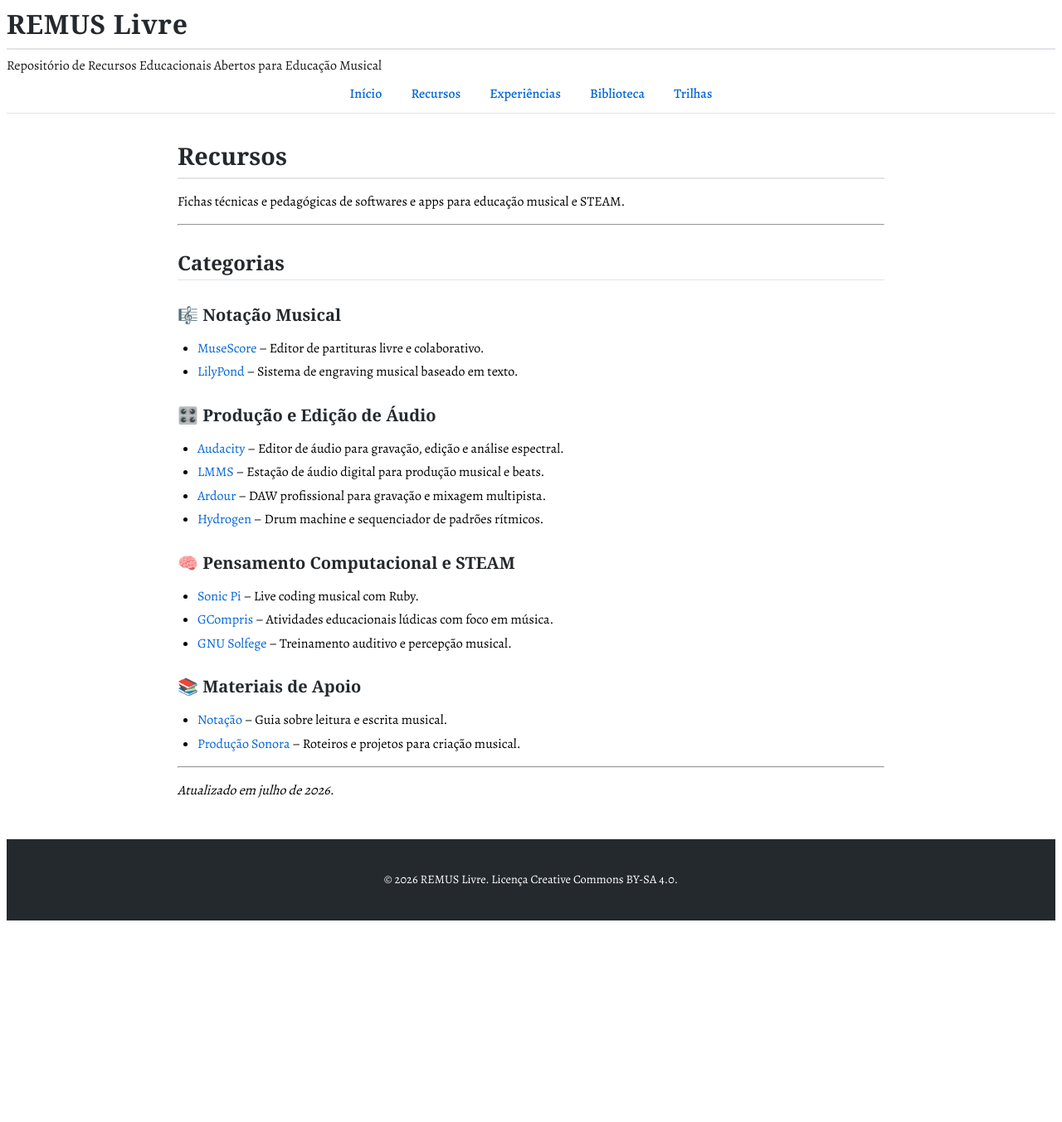
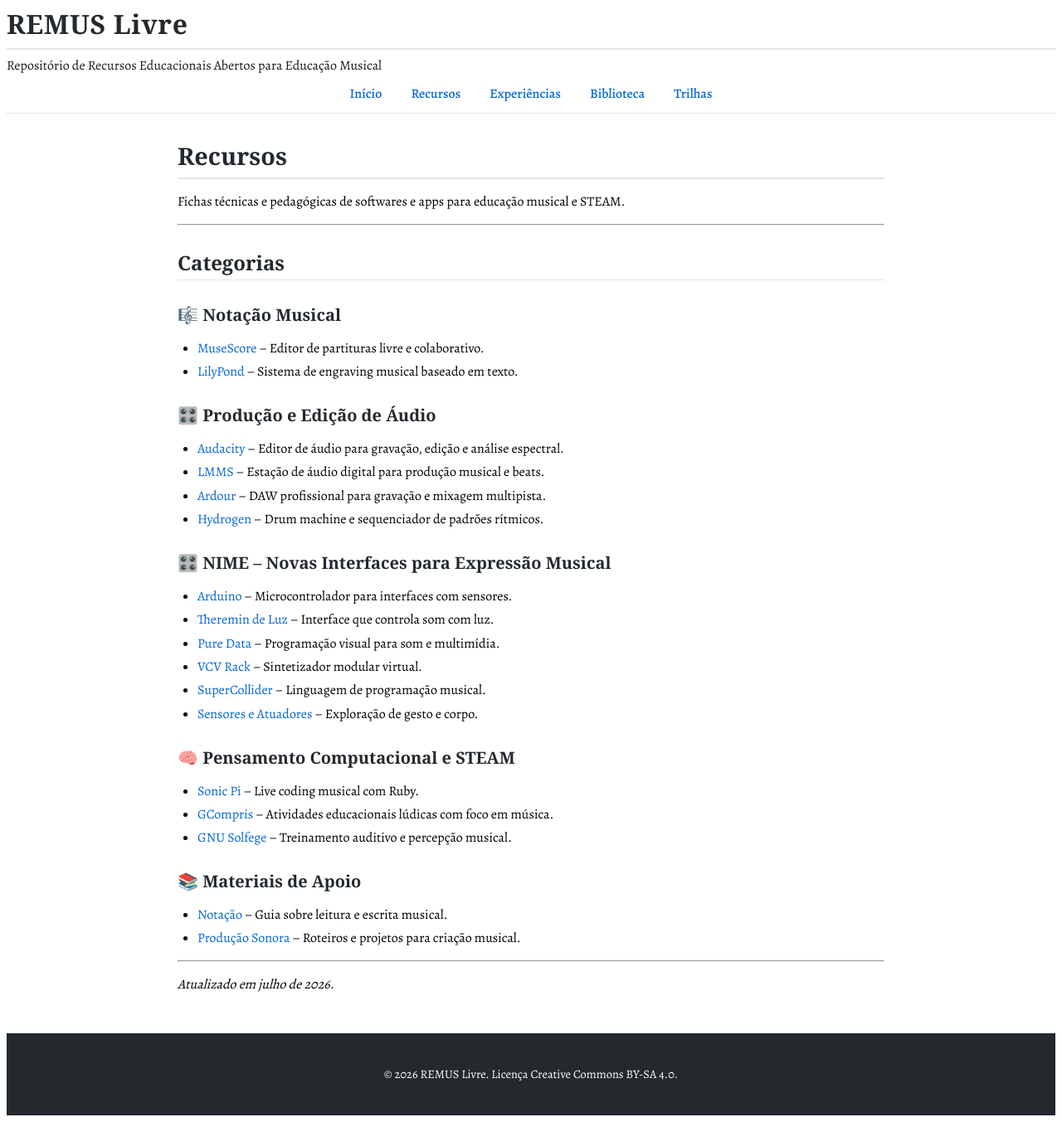
Before and after one commit to remus-livre/remus-livre.github.io, a Jekyll site: the page built from recursos/index.md, in a window 1280 px wide. Shown: the whole page at 83% size. Built offline with Jekyll 4.4.1, drawn with Linux system fonts in a browser that asks for light colours; some web fonts are replaced; before the commit the page ends 1118 px from its top, so only the background shows below that.

Commit message:
Add NIME section with musical interface tools
Added a new section on NIME with various musical interfaces.

```diff
--- a/recursos/index.md
+++ b/recursos/index.md
@@ -23,6 +23,15 @@
 - [Ardour](ardour.md) – DAW profissional para gravação e mixagem multipista.
 - [Hydrogen](hydrogen.md) – Drum machine e sequenciador de padrões rítmicos.
 
+### 🎛️ NIME – Novas Interfaces para Expressão Musical
+
+- [Arduino](nime/arduino.md) – Microcontrolador para interfaces com sensores.
+- [Theremin de Luz](nime/theremin-luz.md) – Interface que controla som com luz.
+- [Pure Data](nime/pure-data.md) – Programação visual para som e multimídia.
+- [VCV Rack](nime/vcv-rack.md) – Sintetizador modular virtual.
+- [SuperCollider](nime/supercollider.md) – Linguagem de programação musical.
+- [Sensores e Atuadores](nime/sensores.md) – Exploração de gesto e corpo.
+
 ### 🧠 Pensamento Computacional e STEAM
 
 - [Sonic Pi](sonicpi.md) – Live coding musical com Ruby.
```
